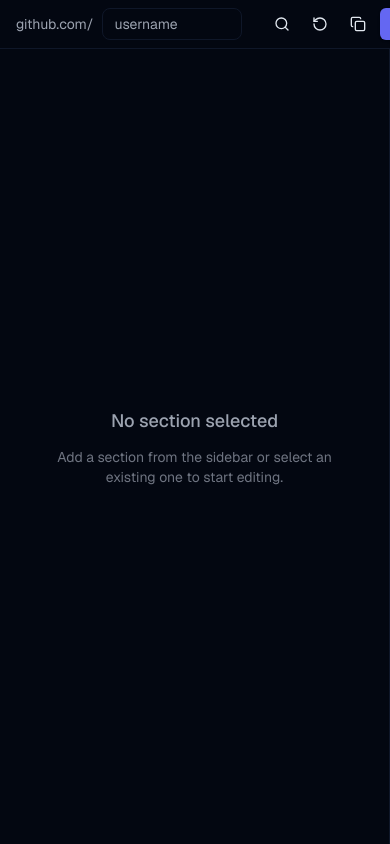
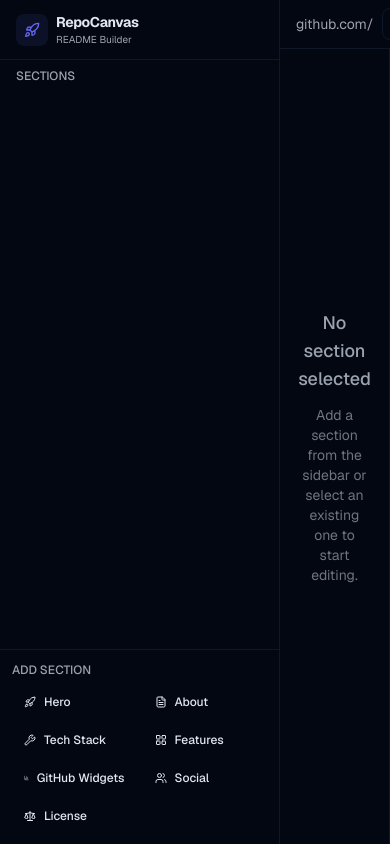
Before and after one commit to arlkn/repocanvas, a Next.js app: page / in a window 390 px wide. Built offline with nearby package versions, Linux system fonts and the light colour scheme.

Commit message:
fix: fixate sidebar and prevent duplicate section types
- Sidebar always visible on all screen sizes (removed hidden/lg:flex)
- Add Section buttons only show types not yet added
- Command palette filters out existing section types
- Store-level guard prevents adding duplicate section types

```diff
--- a/src/components/layout/command-palette.tsx
+++ b/src/components/layout/command-palette.tsx
@@ -51,13 +51,15 @@ export function CommandPalette({ open, onClose }: CommandPaletteProps) {
     s.title.toLowerCase().includes(query.toLowerCase())
   );
 
+  const existingTypes = new Set(config.sections.map((s) => s.type));
   const filteredTypes = (Object.entries(SECTION_TYPES) as [
     SectionType,
     (typeof SECTION_TYPES)[SectionType],
   ][]).filter(
-    ([, meta]) =>
-      meta.label.toLowerCase().includes(query.toLowerCase()) ||
-      meta.description.toLowerCase().includes(query.toLowerCase())
+    ([type, meta]) =>
+      !existingTypes.has(type) &&
+      (meta.label.toLowerCase().includes(query.toLowerCase()) ||
+        meta.description.toLowerCase().includes(query.toLowerCase()))
   );
 
   return (
--- a/src/components/layout/sidebar.tsx
+++ b/src/components/layout/sidebar.tsx
@@ -41,13 +41,14 @@ export function Sidebar() {
     toggleSectionVisibility,
   } = useReadmeStore();
 
-  const sectionTypes = Object.entries(SECTION_TYPES) as [
+  const existingTypes = new Set(config.sections.map((s) => s.type));
+  const availableTypes = (Object.entries(SECTION_TYPES) as [
     SectionType,
     (typeof SECTION_TYPES)[SectionType],
-  ][];
+  ][]).filter(([type]) => !existingTypes.has(type));
 
   return (
-    <aside className="hidden w-[280px] flex-col border-r border-border bg-card lg:flex">
+    <aside className="flex w-[280px] shrink-0 flex-col border-r border-border bg-card">
       {/* Brand */}
       <div className="flex items-center gap-2 border-b border-border px-4 py-3">
         <div className="flex h-8 w-8 items-center justify-center rounded-lg bg-primary/10">
@@ -141,12 +142,13 @@ export function Sidebar() {
       </ScrollArea>
 
       {/* Add Section */}
+      {availableTypes.length > 0 && (
         <div className="border-t border-border p-3">
           <div className="mb-2 text-xs font-medium uppercase text-muted-foreground">
             Add Section
           </div>
           <div className="grid grid-cols-2 gap-1.5">
-          {sectionTypes.map(([type, meta]) => {
+            {availableTypes.map(([type, meta]) => {
               const Icon = ICON_MAP[meta.icon] ?? FileText;
               return (
                 <Button
@@ -163,6 +165,7 @@ export function Sidebar() {
             })}
           </div>
         </div>
+      )}
     </aside>
   );
 }
--- a/src/store/readme-store.ts
+++ b/src/store/readme-store.ts
@@ -39,6 +39,7 @@ export const useReadmeStore = create<ReadmeStore>()(
 
       addSection: (type) =>
         set((state) => {
+          if (state.config.sections.some((s) => s.type === type)) return state;
           const section = createDefaultSection(type);
           return {
             config: {
```
Lines whose indentation alone changed are shown as unchanged.
